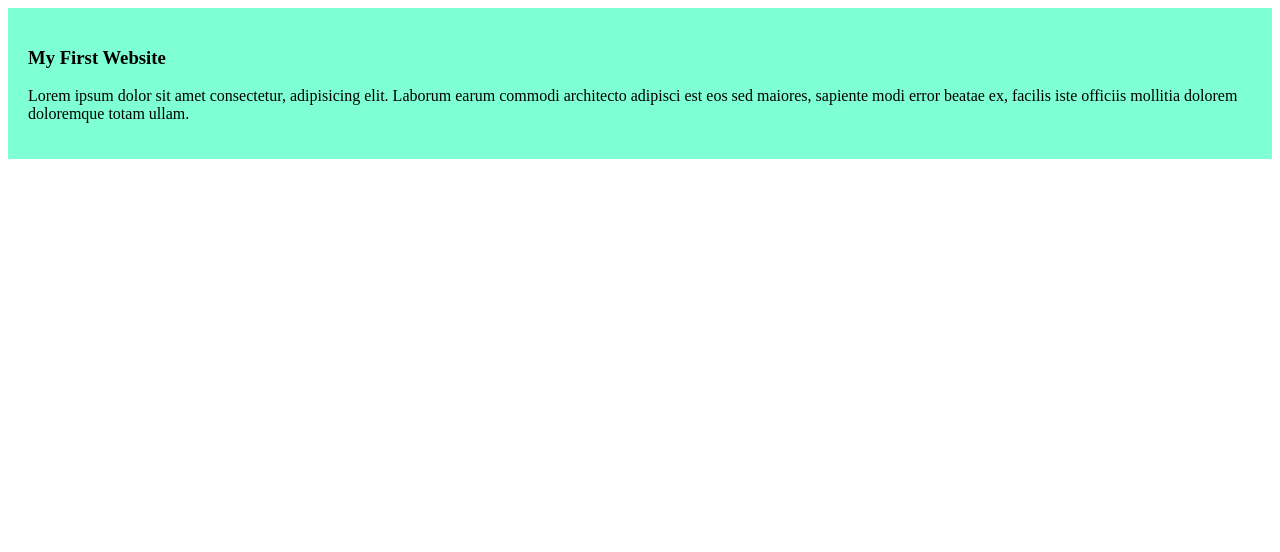
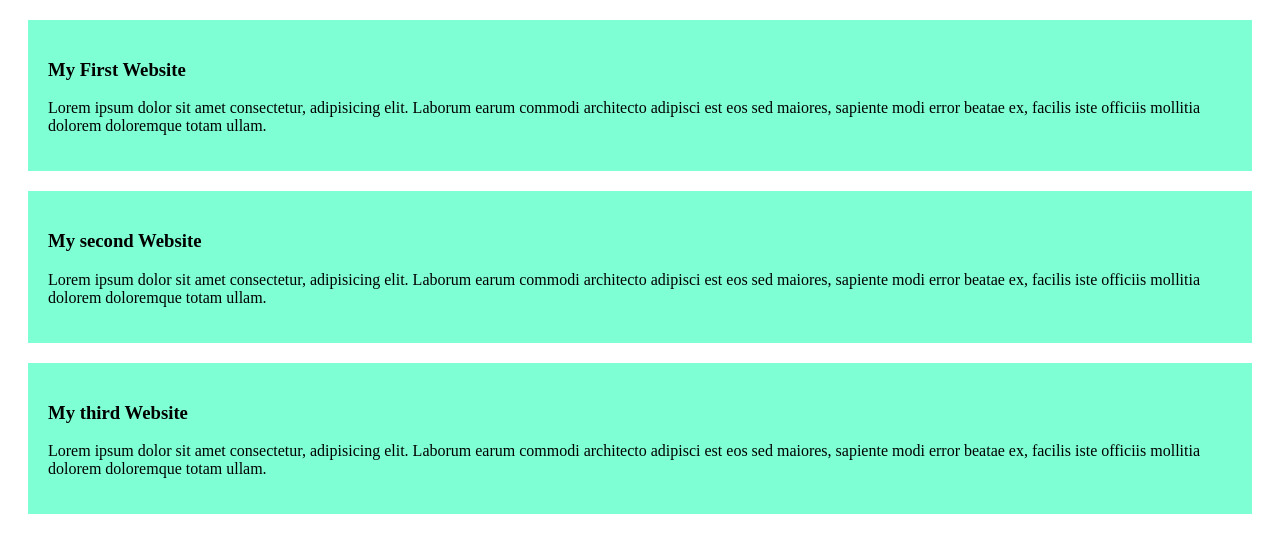
Before and after one commit to shravantidas/my-shelly-coop-repo, a plain HTML site: page index.html in a window 1280 px wide. Drawn offline with Linux system fonts and the light colour scheme.

Commit message:
added 2nd and 3rd

```diff
--- a/index.html
+++ b/index.html
@@ -11,6 +11,14 @@
        <h3>My First Website</h3>
        <p>Lorem ipsum dolor sit amet consectetur, adipisicing elit. Laborum earum commodi architecto adipisci est eos sed maiores, sapiente modi error beatae ex, facilis iste officiis mollitia dolorem doloremque totam ullam.</p>
     </div>
+    <div>
+        <h3>My second Website</h3>
+        <p>Lorem ipsum dolor sit amet consectetur, adipisicing elit. Laborum earum commodi architecto adipisci est eos sed maiores, sapiente modi error beatae ex, facilis iste officiis mollitia dolorem doloremque totam ullam.</p>
+     </div>
+     <div>
+        <h3>My third Website</h3>
+        <p>Lorem ipsum dolor sit amet consectetur, adipisicing elit. Laborum earum commodi architecto adipisci est eos sed maiores, sapiente modi error beatae ex, facilis iste officiis mollitia dolorem doloremque totam ullam.</p>
+     </div>
 
 </body>
 </html>
--- a/style/style.css
+++ b/style/style.css
@@ -1,4 +1,5 @@
 div{
     background-color: aquamarine;
     padding: 20px;
+    margin: 20px;
 }
```
